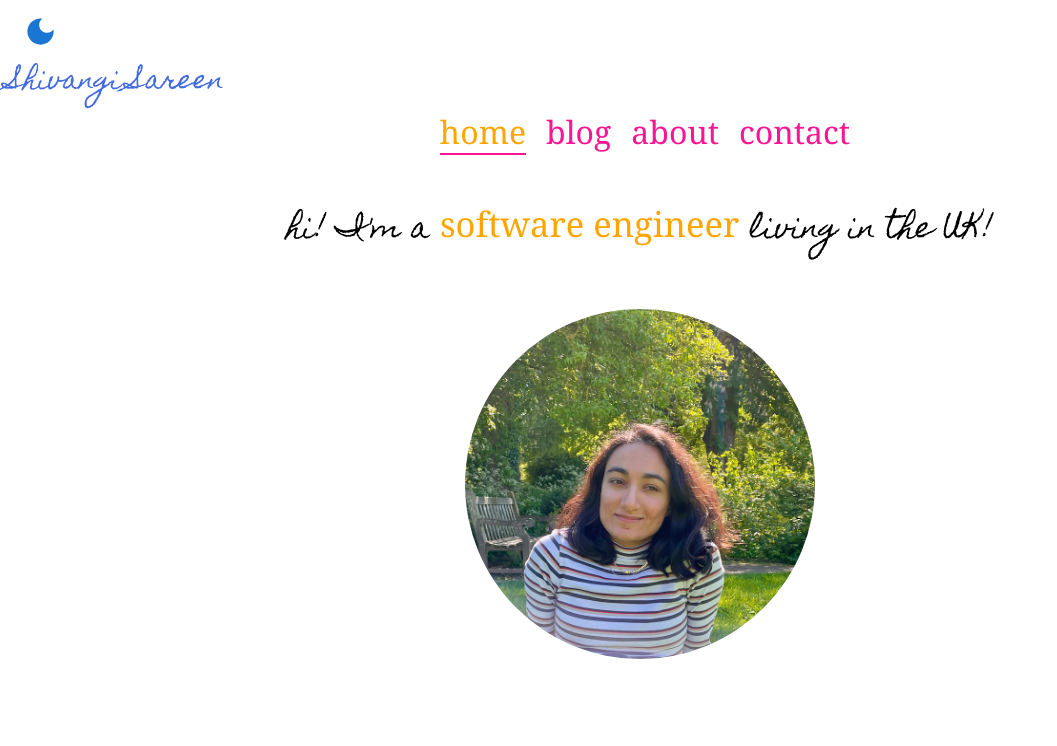
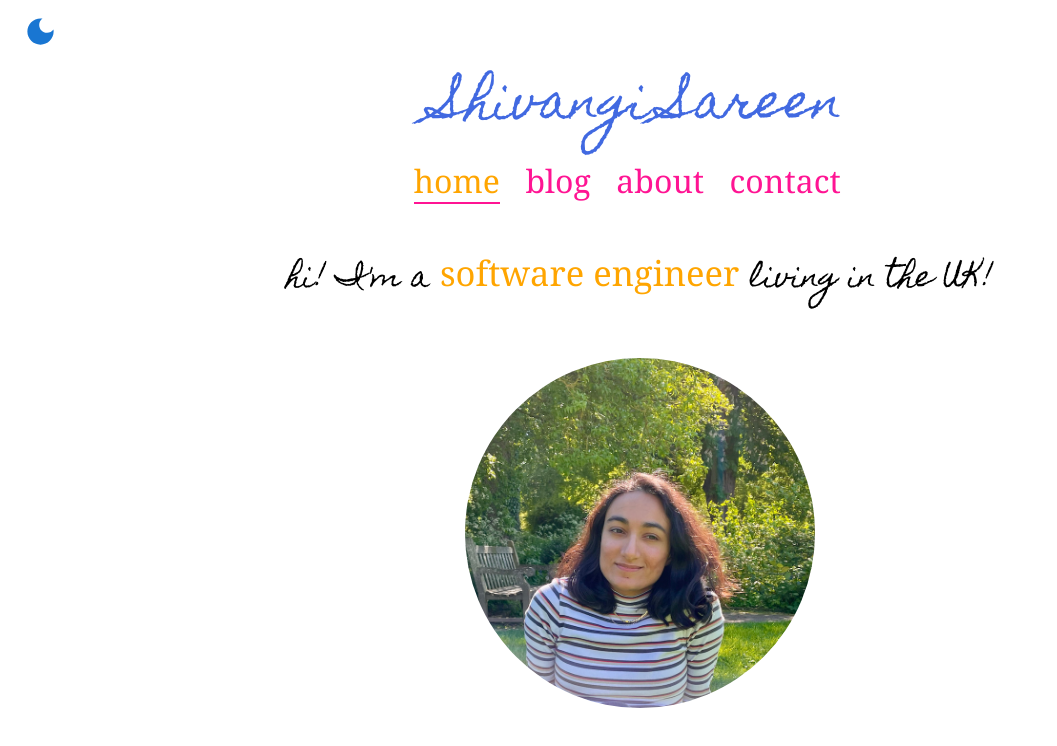
Before and after one commit to shivangisareen/my-blog, a Gatsby site: page / in a window 1280 px wide. Shown: the whole page, without its empty margins (0-1057 px from the left). Built offline with nearby package versions, Linux system fonts and the light colour scheme; Gatsby itself is replaced by a stand-in of ours.

Commit message:
edit styling of header, navbar components and contact page

```diff
--- a/src/components/header.js
+++ b/src/components/header.js
@@ -5,10 +5,8 @@ import {header} from "./styling/header.module.css";
 
 const Header = () => {
     return (
-        <div>
-            <div>
-                <Link to="/" className={header}> Shivangi Sareen </Link>
-            </div>
+        <div style={{textAlign:"center"}}>
+            <Link to="/" className={header}> Shivangi Sareen </Link>
         </div>
     );
 };
--- a/src/components/styling/global.css
+++ b/src/components/styling/global.css
@@ -1,3 +1,4 @@
+@import url("https://fonts.googleapis.com/css2?family=Homemade+Apple&display=swap");
 
 body {
     --bg: white;
--- a/src/components/styling/header.module.css
+++ b/src/components/styling/header.module.css
@@ -1,13 +1,7 @@
-@import url("https://fonts.googleapis.com/css2?family=Homemade+Apple&display=swap");
 
 .header {
-    font-family:'Homemade Apple', cursive !important;
-    font-size: 1.6em;
-    text-align: center;
+    font-family: 'Homemade Apple', cursive !important;
     color:royalblue;
     text-decoration: none;
+    font-size: 3em;
 }
-
-.header:hover {
-    color: orange;
-}
--- a/src/components/styling/navBar.module.css
+++ b/src/components/styling/navBar.module.css
@@ -1,15 +1,13 @@
 .container {
-    margin-left: 30px;
     font-family: 'Trebuchet MS';
 }
 
 .navBar {
-    margin: 0px;
     text-align: center;
 }
 
 .navLink {
-    margin-right: 20px;
+    margin-right: 0.8em;
     font-size: 2em;
     font-family: Cambria, Cochin, Georgia, Times, 'Times New Roman', serif;
     text-decoration: none;
@@ -28,7 +26,7 @@
 }
 
 .current {
-    margin-right: 20px;
+    margin-right: 0.8em;
     font-size: 2em;
     font-family: Cambria, Cochin, Georgia, Times, 'Times New Roman', serif;
     text-decoration: none;
--- a/src/pages/styling/contact.module.css
+++ b/src/pages/styling/contact.module.css
@@ -8,6 +8,7 @@
     font-family: Cambria, Cochin, Georgia, Times, 'Times New Roman', serif;
     text-align: center;
     font-size: 1.8em;
+    margin-right: 0.5em;
 }
 
 .links a {
```
